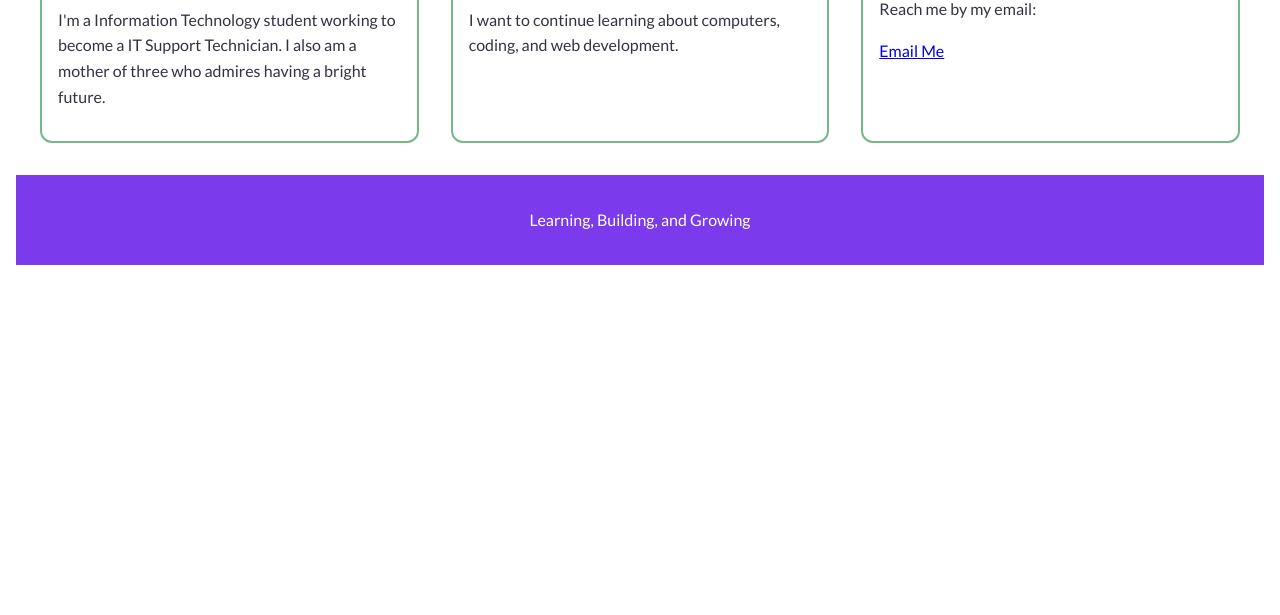
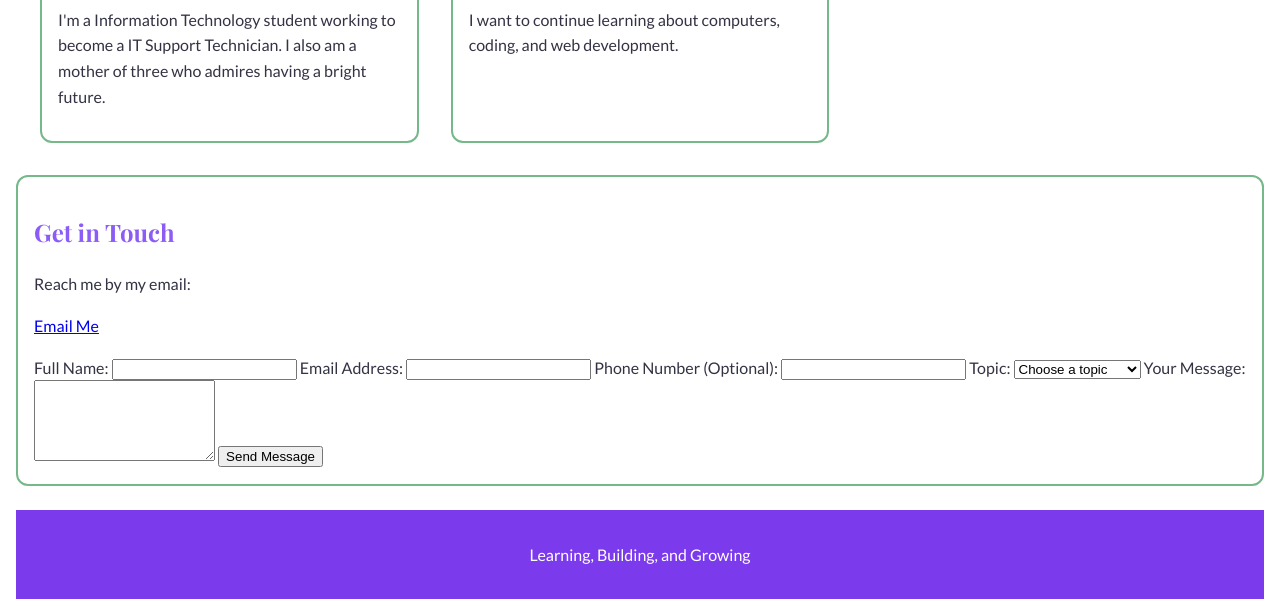
Before and after one commit to stillman2-dotcom/personal-portfolio, a plain HTML site: page about.html in a window 1280 px wide. Shown: the part 305-920 px from the top of the page. Before the commit the page ends 800 px from the top, so only its background shows below. Drawn offline with nearby package versions, Linux system fonts and the light colour scheme.

Commit message:
added contact

```diff
--- a/about.html
+++ b/about.html
@@ -28,15 +28,40 @@
             <p>I want to continue learning about computers, coding, and web development.</p>
         </section>
 
-        <section>
-            <h3>Contact Me</h3>
+    </main>
+
+    <section>
+            <h2>Get in Touch</h2>
             <p>Reach me by my email:</p>
           <p>
             <a href="mailto:stillman2@my.campus.edu">Email Me
             </a>
           </p>
-        </section>
-    </main>
+
+        <form>
+    <label for="name">Full Name:</label>
+    <input type="text" id="name" name="name" required>
+
+    <label for="email">Email Address:</label>
+    <input type="email" id="email" name="email" required>
+
+    <label for="phone">Phone Number (Optional):</label>
+    <input type="tel" id="phone" name="phone">
+
+    <label for="topic">Topic:</label>
+    <select id="topic" name="topic" required>
+        <option value="">Choose a topic</option>
+        <option value="general">General Question</option>
+        <option value="feedback">Feedback</option>
+        <option value="other">Other</option>
+    </select>
+
+    <label for="message">Your Message:</label>
+    <textarea id="message" name="message" rows="5" required></textarea>
+
+    <button type="submit">Send Message</button>
+</form>
+</section>
 
     <footer>
         <p>Learning, Building, and Growing</p>
```
